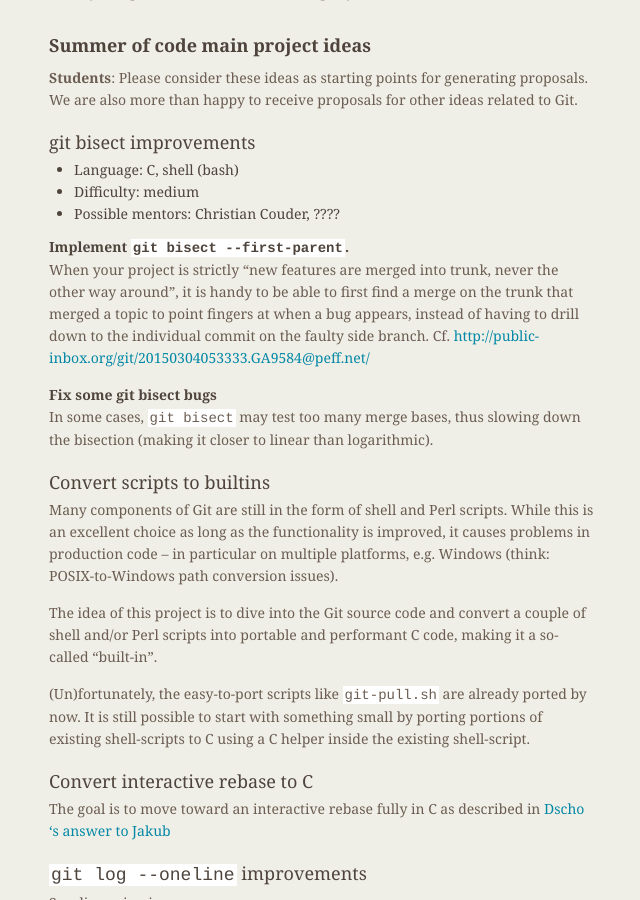
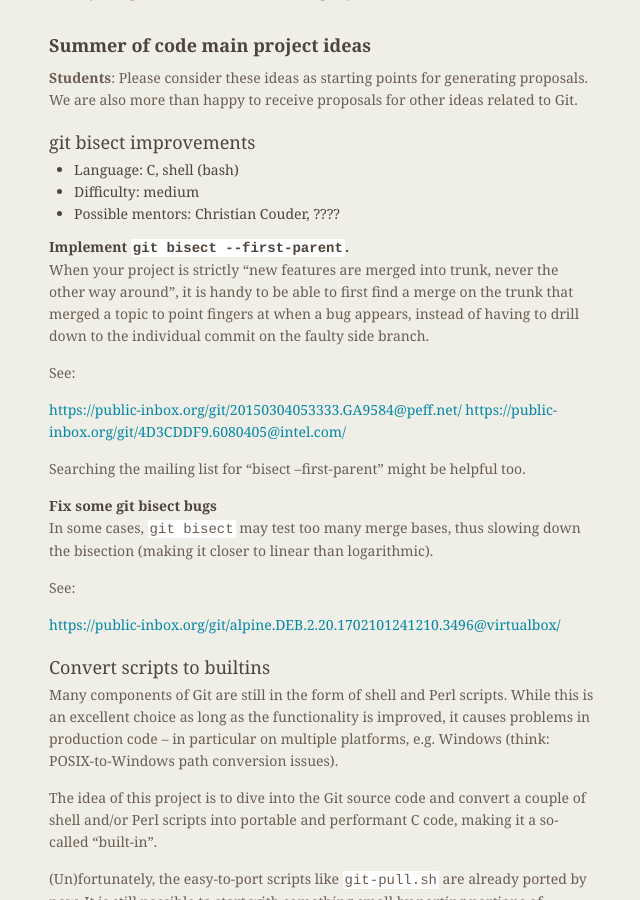
Before and after one commit to git/git.github.io, a Jekyll site: the page built from SoC-2017-Ideas.md, in a window 1280 px wide and 900 px high, scrolled down 1648 px. Shown: the whole window, without its empty margins (485-1125 px from the left). Built offline with Jekyll 4.4.1, drawn with Linux system fonts in a browser that asks for light colours.

Commit message:
SoC-2017-Ideas: add links to mailing list threads

```diff
--- a/SoC-2017-Ideas.md
+++ b/SoC-2017-Ideas.md
@@ -115,13 +115,25 @@
 never the other way around", it is handy to be able to first find
 a merge on the trunk that merged a topic to point fingers at when
 a bug appears, instead of having to drill down to the individual
-commit on the faulty side branch. Cf.  <http://public-inbox.org/git/20150304053333.GA9584@peff.net/>
+commit on the faulty side branch.
+
+See:
+
+<https://public-inbox.org/git/20150304053333.GA9584@peff.net/>
+<https://public-inbox.org/git/4D3CDDF9.6080405@intel.com/>
+
+Searching the mailing list for "bisect --first-parent" might be
+helpful too.
 
 #### Fix some git bisect bugs
 
 In some cases, `git bisect` may test too many merge bases, thus
 slowing down the bisection (making it closer to linear than
 logarithmic).
+
+See:
+
+<https://public-inbox.org/git/alpine.DEB.2.20.1702101241210.3496@virtualbox/>
 
 
 ### Convert scripts to builtins
```
